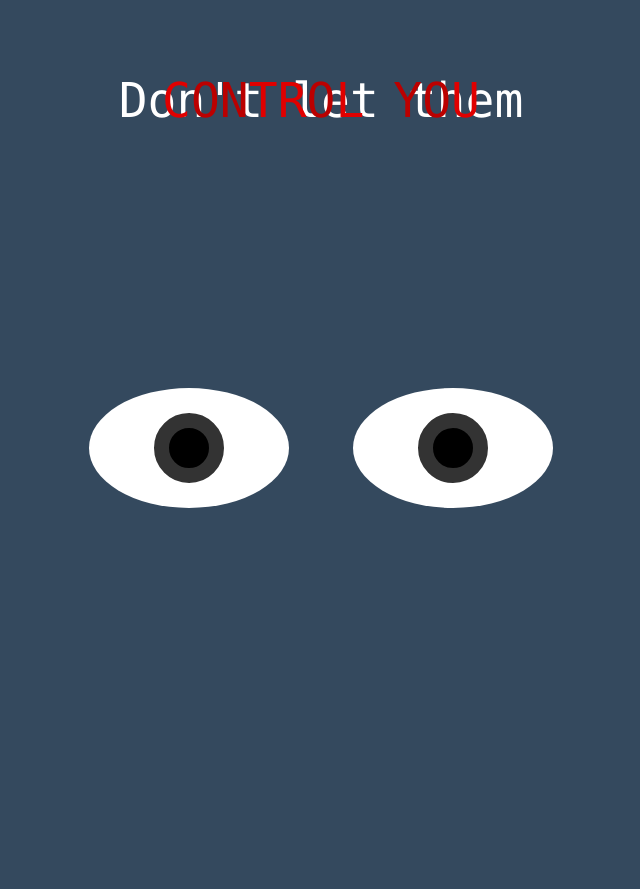
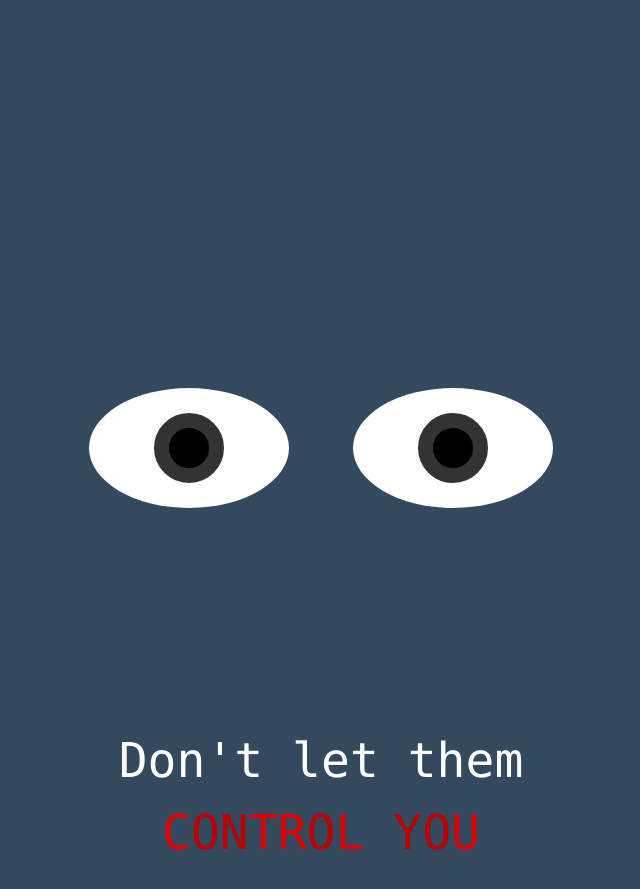
Before and after one commit to cfrost6/cfrost6.github.io, a Jekyll site: the page textAdventure/buttons/watchers.html, which Jekyll copies as it is, in a window 1280 px wide. Shown: the top 889 px of the page, without its empty margins (319-959 px from the left). Built offline with Jekyll 4.4.1, drawn with Linux system fonts in a browser that asks for light colours.

Commit message:
Update watchers.html

```diff
--- a/textAdventure/buttons/watchers.html
+++ b/textAdventure/buttons/watchers.html
@@ -72,7 +72,9 @@ Go now! You're close.
   div2{
   position: absolute;
   bottom: 1em;
-  text-align: bottom;
+  text-align: center;
+  left: 50%;
+  transform: translate(-50%,-5%);
   }
   </style>
 
@@ -90,16 +92,6 @@ Go now! You're close.
   <script src="https://www.youtube.com/iframe_api"></script>
   <script src="https://cdn.rawgit.com/labnol/files/master/yt.js"></script>
 
-<!DOCTYPE html>
-<html lang="en" dir="ltr">
-  <head>
-    <meta charset="utf-8">
-    <link rel="stylesheet" href="style.css">
-    <title></title>
-  </head>
-  <body>
-
-
   <div class="eyes">
     <div class="eye">
       <div class="ball"></div>
@@ -109,6 +101,7 @@ Go now! You're close.
       <div class="ball"></div>
     </div>
   </div>
+</center>
 
 
 <script>
@@ -116,10 +109,6 @@ Go now! You're close.
   document.onmousemove = function(){
     var x = event.clientX * 100 / window.innerWidth + "%";
     var y = event.clientY * 100 / window.innerHeight + "%";
-    //event.clientX => get the horizontal coordinate of the mouse
-    //event.clientY => get the Vertical coordinate of the mouse
-    //window.innerWidth => get the browser width
-    //window.innerHeight => get the browser height
 
     for(var i=0;i<2;i++){
       balls[i].style.left = x;
@@ -129,14 +118,12 @@ Go now! You're close.
   }
 </script>
 
+<div2>
+    <p style="font-family:consolas; width:100%;"><font color=#FFFFFF size="12">Don't let them</font></p>
 
-<div2 style="position: relative">
-    <p style="font-family:consolas; position: fixed; bottom: 75; width:100%; text     -align: center"><font color=#FFFFFF size="12">Don't let them</font></p>
-
-    <p style="font-family:consolas; position: fixed; bottom: 15; width:100%; text     -align: center"><font color=#BB0000 size="48"><span style="color:                #E00000">C</span>ON<span style="color: #E00000">T</span><span style              ="color: #E00000">R</span>O<span style="color: #E00000">L</span> YO<span style    ="color: #E00000">U</span></font></p>
+    <p style="font-family:consolas; width:100%;"><font color=#BB0000 size="48"><span style="color: #E00000">C</span>ON<span style="color: #E00000">T</span><span style="color: #E00000">R</span>O<span style="color: #E00000">L</span> YO<span style="color: #E00000">U</span></font></p>
 </div2>
 
 </body>
-</center>
 </head>
 </html>
```
